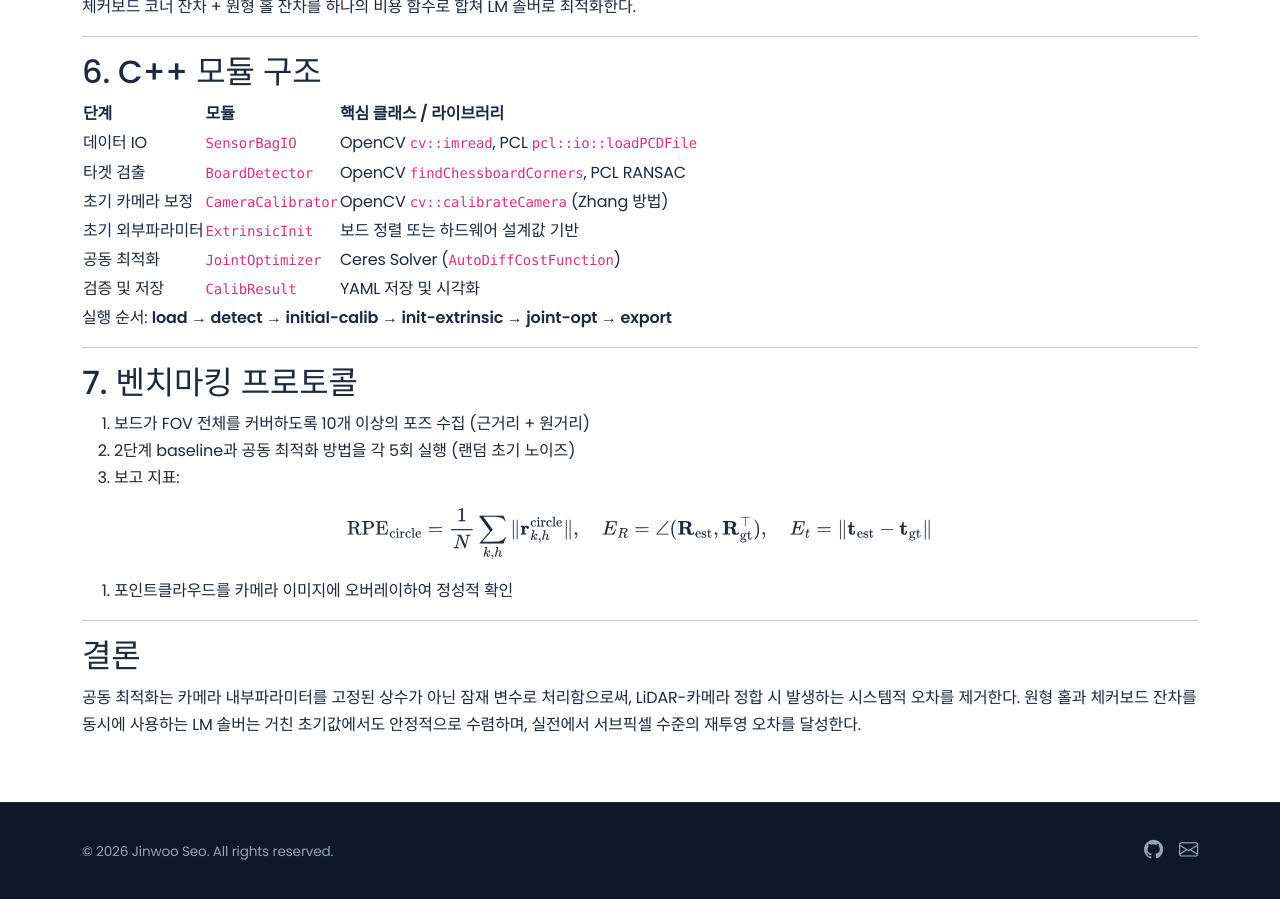
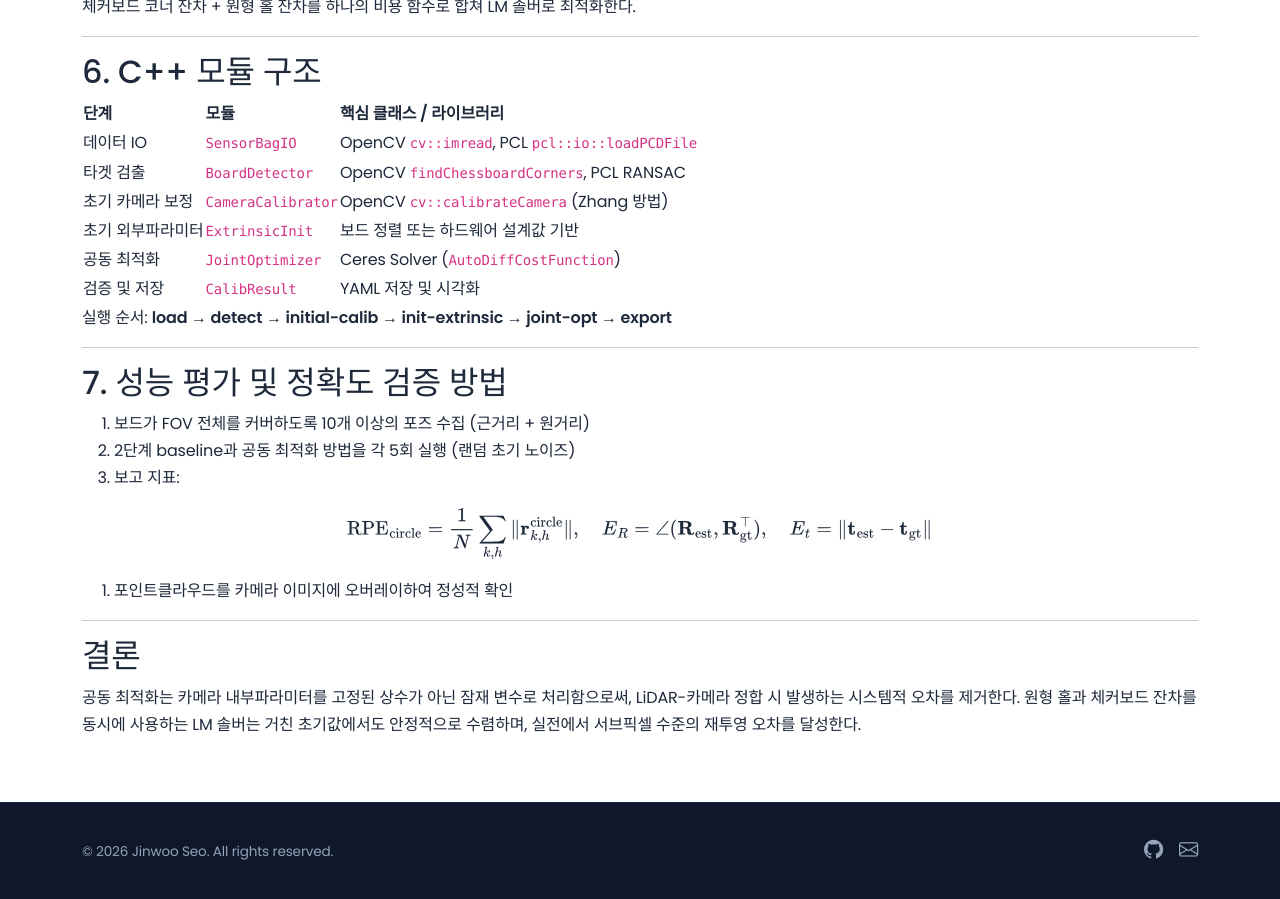
Before and after one commit to jinwoo-Sync/jinwoo-Sync.github.io, a Jekyll site: the page built from paper-reviews/joint-camera-lidar-calibration.md, in a window 1280 px wide and 900 px high, scrolled down 2706 px. Built offline with Jekyll 4.4.1, drawn with Linux system fonts in a browser that asks for light colours.

Commit message:
joint camera lidar 논문  성능 평가 및 정확도 검증 수정

```diff
--- a/paper-reviews/joint-camera-lidar-calibration.md
+++ b/paper-reviews/joint-camera-lidar-calibration.md
@@ -142,7 +142,7 @@ $$\frac{\partial \mathbf{P}^C}{\partial \boldsymbol\omega} \approx -[\mathbf{P}^
 
 ---
 
-## 7. 벤치마킹 프로토콜
+## 7. 성능 평가 및 정확도 검증 방법
 
 1. 보드가 FOV 전체를 커버하도록 10개 이상의 포즈 수집 (근거리 + 원거리)
 2. 2단계 baseline과 공동 최적화 방법을 각 5회 실행 (랜덤 초기 노이즈)
```
